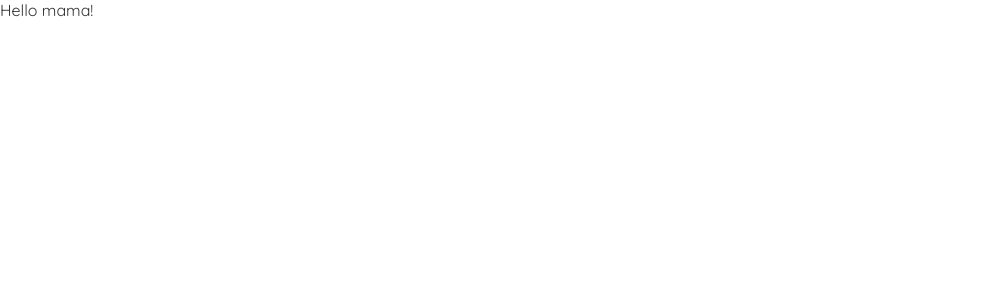
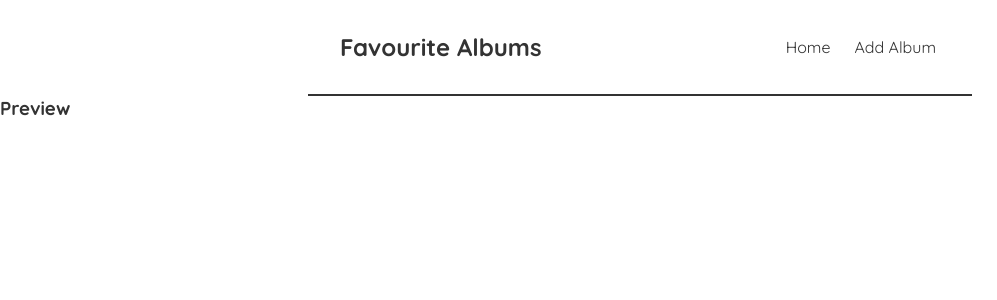
Before and after one commit to TrustTheProcess712/album-info, a React (Create React App) app: page / in a window 1280 px wide. Shown: the top 300 px of the page, without its empty margins (0-997 px from the left). Built offline with nearby package versions, Linux system fonts and the light colour scheme.

Commit message:
adds home navbar and album list component setup

```diff
--- a/package.json
+++ b/package.json
@@ -8,7 +8,8 @@
     "@testing-library/user-event": "^13.5.0",
     "react": "^18.2.0",
     "react-dom": "^18.2.0",
-    "react-scripts": "5.0.1",
+    "react-router-dom": "^6.7.0",
+    "react-scripts": "^5.0.1",
     "web-vitals": "^2.1.4"
   },
   "scripts": {
--- a/src/App.js
+++ b/src/App.js
@@ -1,7 +1,20 @@
 import "./index.css";
+import { BrowserRouter, Routes, Route } from "react-router-dom";
+
+import Home from "./components/Home.js";
+import NavBar from "./components/NavBar.js";
 
 function App() {
-  return <div className='App'>Hello mama!</div>;
+  return (
+    <BrowserRouter>
+      <div className='App'>
+        <NavBar />
+        <Routes>
+          <Route path='/' element={<Home />}></Route>
+        </Routes>
+      </div>
+    </BrowserRouter>
+  );
 }
 
 export default App;
--- /dev/null
+++ b/src/components/AlbumList.js
@@ -0,0 +1,9 @@
+const AlbumList = ({ title }) => {
+  return (
+    <div className='album-preview'>
+      <h3>{title}</h3>
+    </div>
+  );
+};
+
+export default AlbumList;
--- /dev/null
+++ b/src/components/Home.js
@@ -0,0 +1,11 @@
+import AlbumList from "./AlbumList.js";
+
+const Home = () => {
+  return (
+    <div className='home'>
+      <AlbumList title='Preview' />
+    </div>
+  );
+};
+
+export default Home;
--- /dev/null
+++ b/src/components/NavBar.js
@@ -0,0 +1,15 @@
+import { Link } from "react-router-dom";
+
+const NavBar = () => {
+  return (
+    <nav className='navbar'>
+      <h1>Favourite Albums</h1>
+      <div className='navbar-links'>
+        <Link to='/'>Home</Link>
+        <Link to='/create'>Add Album</Link>
+      </div>
+    </nav>
+  );
+};
+
+export default NavBar;
--- a/src/index.css
+++ b/src/index.css
@@ -1,4 +1,15 @@
 @import url("https://fonts.googleapis.com/css2?family=Quicksand:wght@300;400;500;600;700&display=swap");
+
+/* @media only screen and (max-width: 600px) {
+  body {
+    background-color: rgb(124, 124, 136);
+  }
+  .App {
+    display: grid;
+    grid-template-columns: 100%;
+
+  }
+} */
 
 /* base styles */
 
@@ -7,3 +18,28 @@
   font-family: "Quicksand";
   color: #333;
 }
+/* NavBar.
+Flex is the value of css display . By using display flex in parent elements, child elements automatically align like columns or rows with auto width and auto height*/
+
+.navbar {
+  padding: 2rem;
+  display: flex;
+  align-items: center;
+  max-width: 600px;
+  margin: 0 auto;
+  border-bottom: 2px solid #333;
+}
+
+.navbar-links {
+  margin-left: auto;
+}
+
+.navbar a {
+  margin-left: 16px;
+  text-decoration: none;
+  padding: 4px;
+}
+
+.navbar a:hover {
+  color: green;
+}
--- a/src/index.js
+++ b/src/index.js
@@ -4,11 +4,7 @@ import "./index.css";
 import App from "./App";
 
 const root = ReactDOM.createRoot(document.getElementById("root"));
-root.render(
-  <React.StrictMode>
-    <App />
-  </React.StrictMode>
-);
+root.render(<App />);
 
 // If you want to start measuring performance in your app, pass a function
 // to log results (for example: reportWebVitals(console.log))
```
Also changed, not shown: 1 other file (tests, documents, lock files or other folders).
